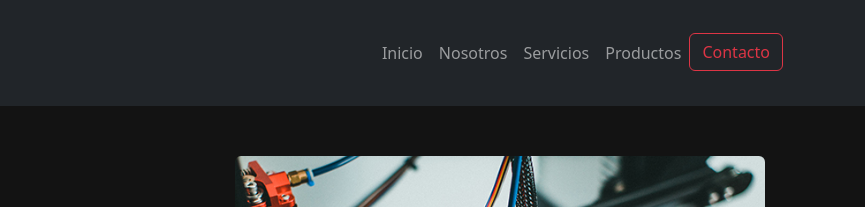
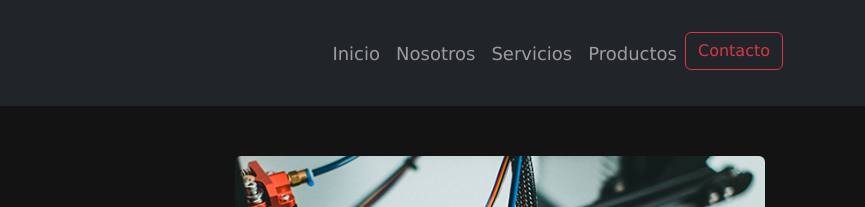
Before and after one commit to nanocba06/PFHerrador, a website: page index.html in a window 1280 px wide. Shown: the top 207 px of the page, 415-1280 px from the left. Drawn offline with Linux system fonts and the light colour scheme.

Commit message:
Se modifico estilo de ul li del menu

```diff
--- a/scss/components/_slider.scss
+++ b/scss/components/_slider.scss
@@ -1,6 +1,23 @@
 @include desptok {
   .slider {
       @include grid-slider($color-negro , 50px);
+  }
+
+  ul {
+    list-style-type: none;
+    margin: 0;
+    padding: 0;
+  }
+
+  li {
+      font-size: 18px;
+      font-family: $font-lucida;
+  }
+
+  a {
+      color: $color-blanco;
+      font-size: 16px;
+      text-decoration: none;
   }
 
   .slider-productos {
@@ -40,6 +57,24 @@
 }
 
 @include mobile {
+
+  ul {
+    list-style-type: none;
+    margin: 0;
+    padding: 0;
+  }
+
+  li {
+      font-size: 28px;
+      font-family: $font-lucida;
+  }
+
+  a {
+      color: $color-blanco;
+      font-size: 28px;
+      text-decoration: none;
+  }
+
 .slider-productos {
   display: grid;
   grid-template-rows: auto auto auto;
@@ -86,6 +121,24 @@
 }
 
 @include tablet {
+
+  ul {
+    list-style-type: none;
+    margin: 0;
+    padding: 0;
+  }
+
+  li {
+      font-size: 28px;
+      font-family: $font-lucida;
+  }
+
+  a {
+      color: $color-blanco;
+      font-size: 28px;
+      text-decoration: none;
+  }
+
   .slider-productos {
     display: grid;
     grid-template-rows: auto auto auto;
```
Also changed, not shown: css/styles.css, 1 other file.
